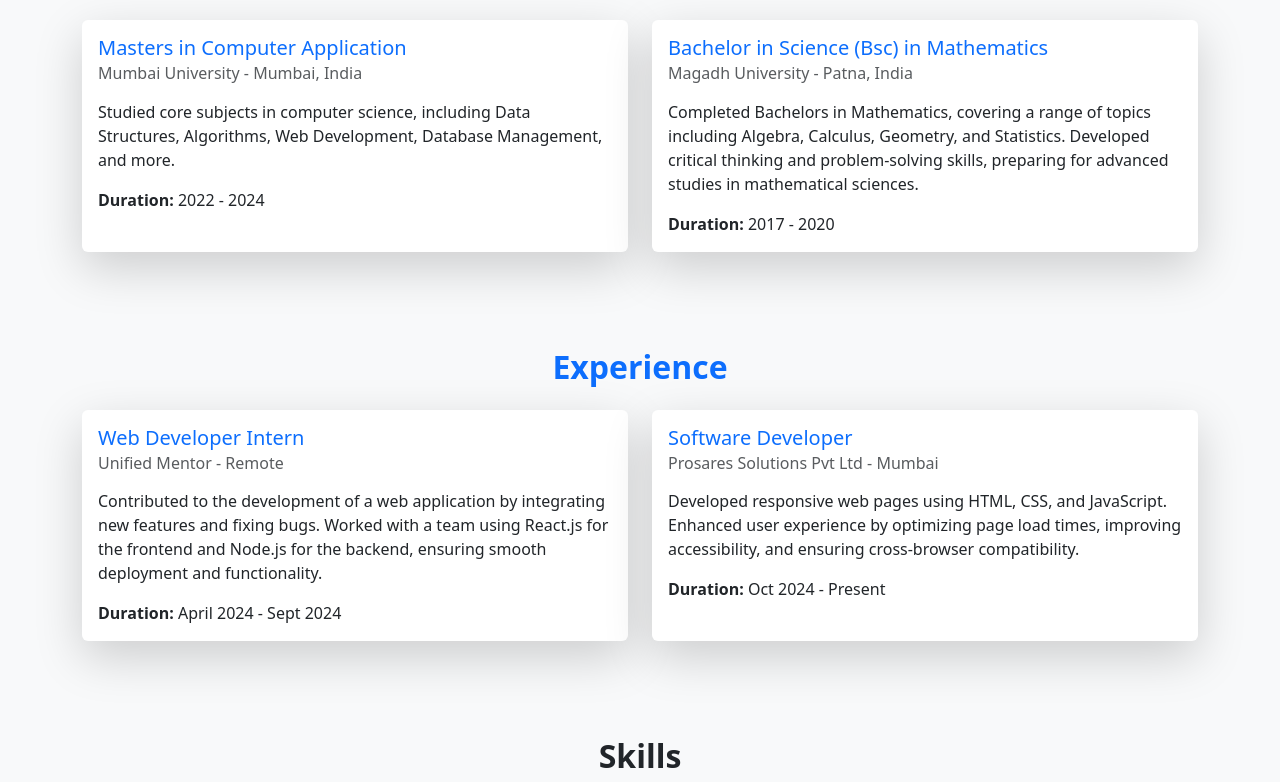
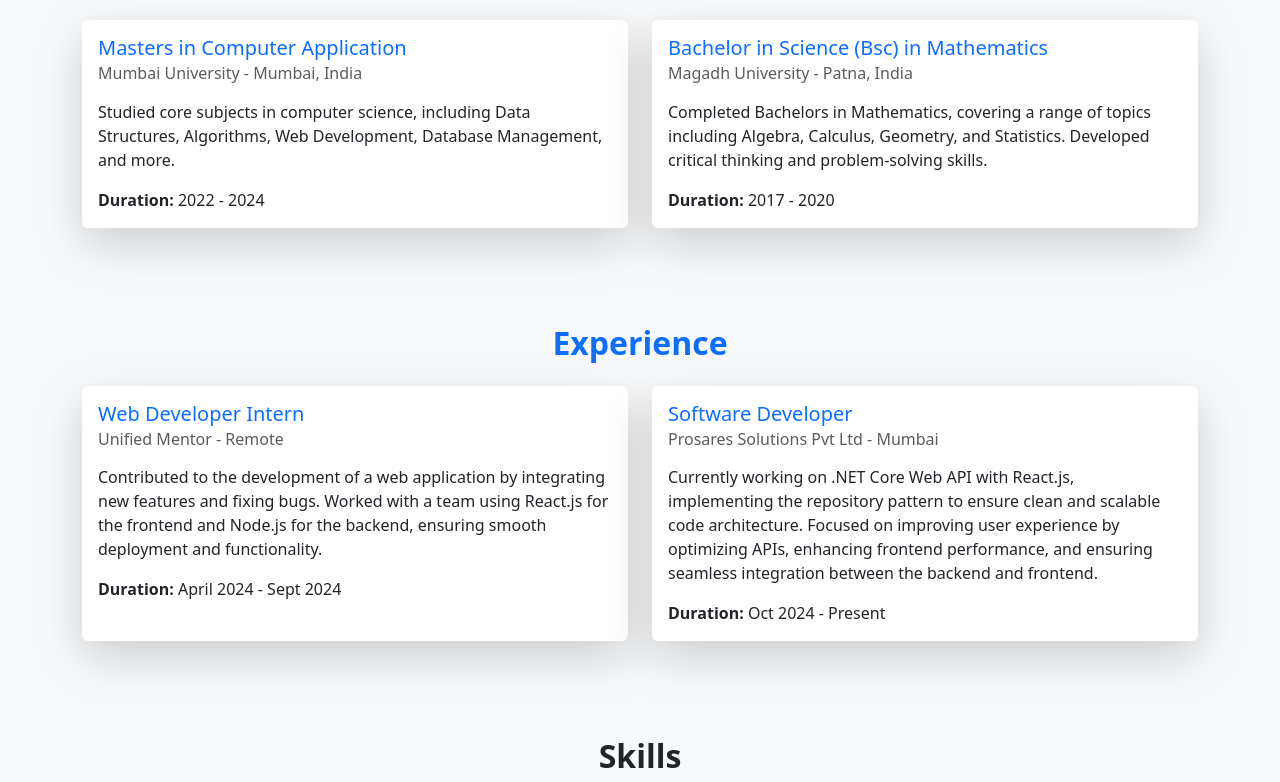
Before and after one commit to Kausher76/portfolio, a plain HTML site: page index.html in a window 1280 px wide. Shown: the part 592-1374 px from the top of the page. Drawn offline with nearby package versions, Linux system fonts and the light colour scheme.

Commit message:
updated education and experience section

```diff
--- a/index.html
+++ b/index.html
@@ -82,7 +82,7 @@
                         <div class="card-body d-flex flex-column">
                             <h5 class="card-title text-primary">Bachelor in Science (Bsc) in Mathematics</h5>
                             <h6 class="card-subtitle mb-3 text-muted">Magadh University - Patna, India</h6>
-                            <p class="card-text">Completed Bachelors in Mathematics, covering a range of topics including Algebra, Calculus, Geometry, and Statistics. Developed critical thinking and problem-solving skills, preparing for advanced studies in mathematical sciences.</p>
+                            <p class="card-text">Completed Bachelors in Mathematics, covering a range of topics including Algebra, Calculus, Geometry, and Statistics. Developed critical thinking and problem-solving skills.</p>
                             <p class="card-text"><strong>Duration:</strong> 2017 - 2020</p>
                         </div>
                     </div>
@@ -115,9 +115,8 @@
                         <div class="card-body d-flex flex-column">
                             <h5 class="card-title text-primary">Software Developer</h5>
                             <h6 class="card-subtitle mb-3 text-muted">Prosares Solutions Pvt Ltd - Mumbai</h6>
-                            <p class="card-text">Developed responsive web pages using HTML, CSS, and JavaScript.
-                                Enhanced user experience by optimizing page load times, improving accessibility, and
-                                ensuring cross-browser compatibility.</p>
+                            <p class="card-text">Currently working on .NET Core Web API with React.js, implementing the repository pattern to ensure clean and scalable code architecture. Focused on improving user experience by optimizing APIs, enhancing frontend performance, and ensuring seamless integration between the backend and frontend.</p>
+
                             <p class="card-text"><strong>Duration:</strong> Oct 2024 - Present</p>
 
                         </div>
```
